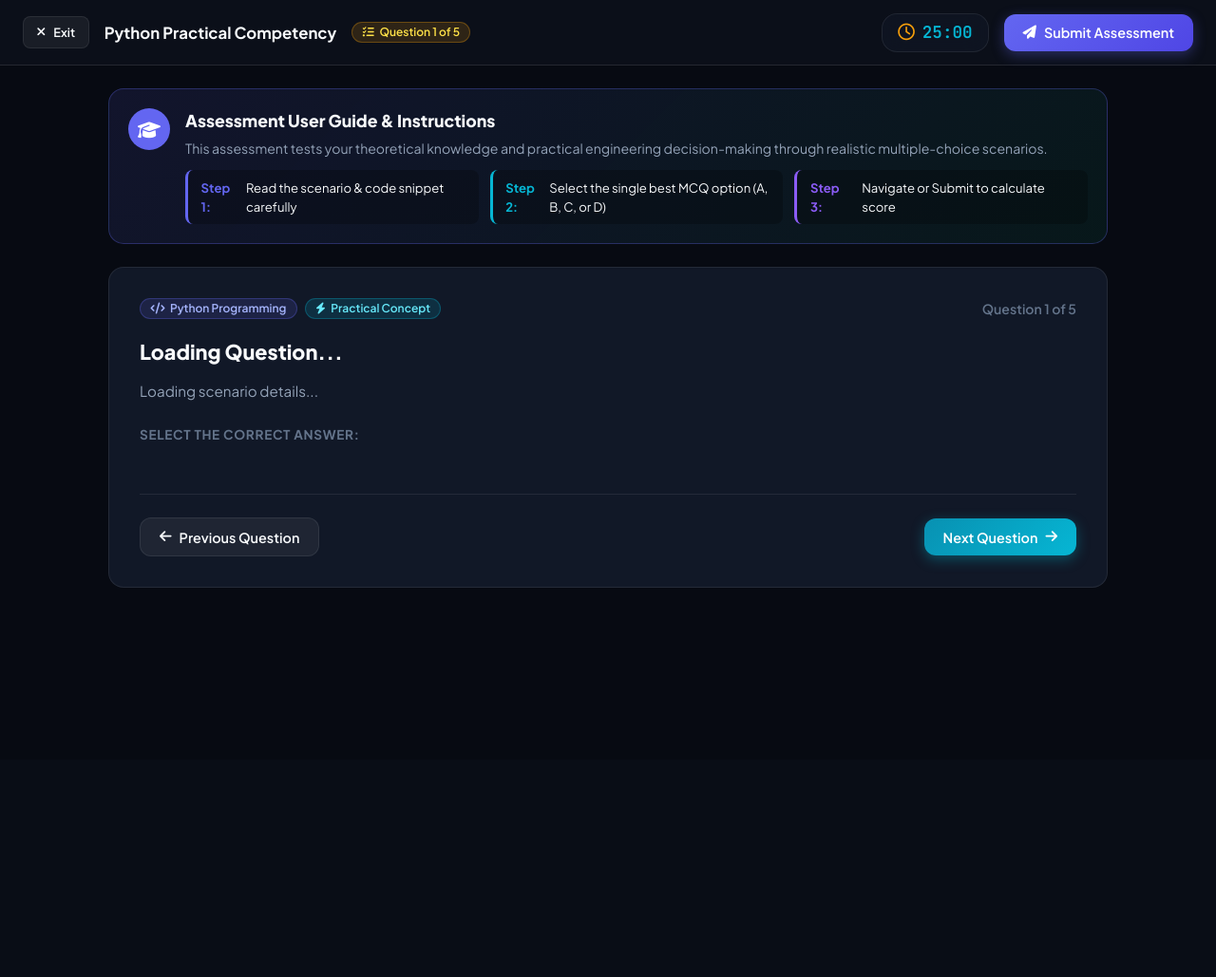
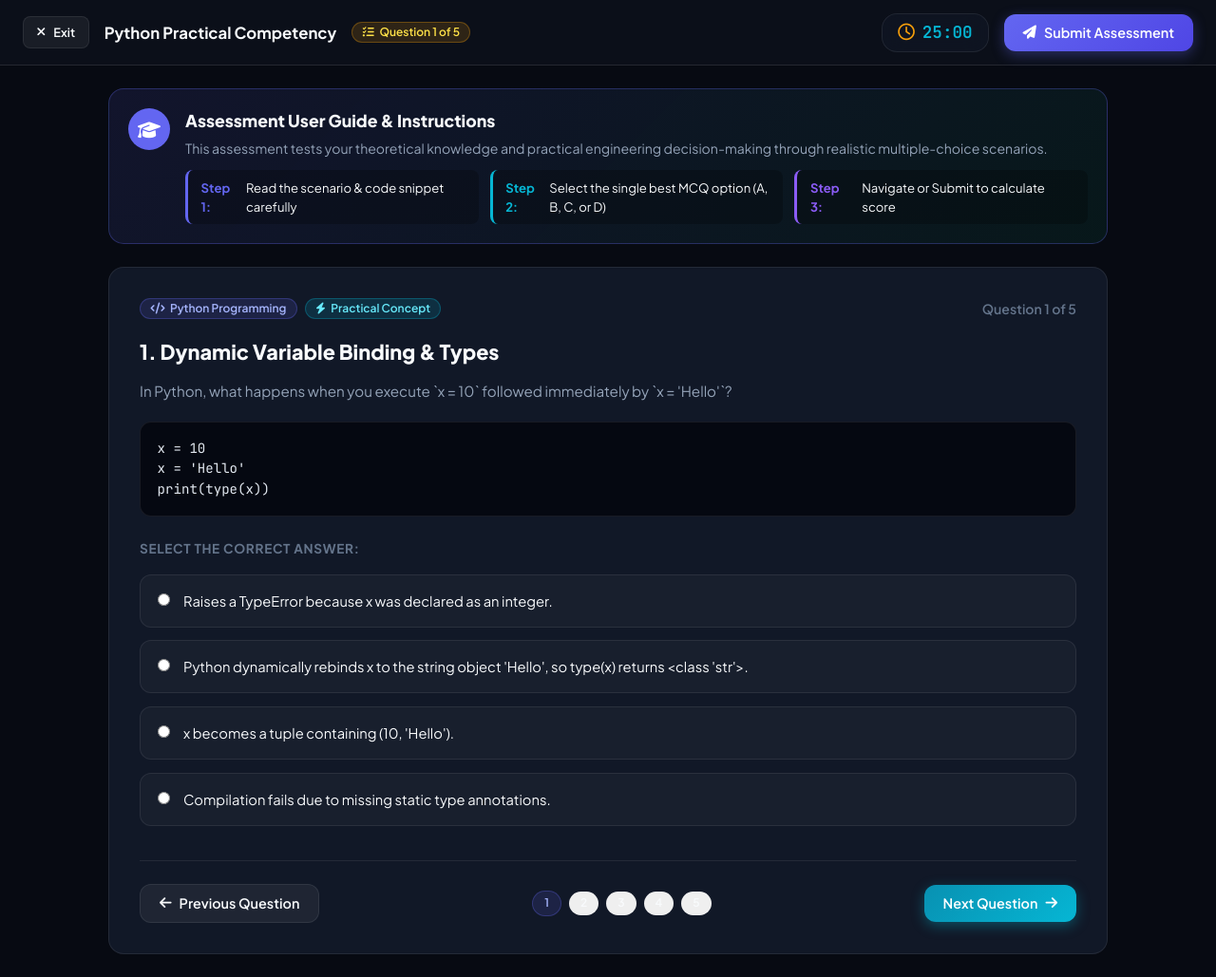
Before and after one commit to muskaansharma-2006/SkillSync, a plain HTML site: page assessment.html in a window 1280 px wide. Shown: the whole page at 95% size. Before the commit the page ends 800 px from the top, so only its background shows below. Drawn offline with Linux system fonts and the light colour scheme.

Commit message:
Pre-render Question 1 and add zero-latency inline initializer in assessment.html

```diff
--- a/assessment.html
+++ b/assessment.html
@@ -80,20 +80,20 @@
             <span id="mcqDifficultyBadge" class="badge badge-cyan"><i class="fa-solid fa-bolt"></i> Practical Concept</span>
           </div>
           <span id="mcqQuestionNumber" style="font-size: 0.88rem; color: var(--text-dim); font-weight: 600;">Question 1 of 5</span>
-        </div>
-
-        <!-- Question Title -->
+        </div>        <!-- Question Title -->
         <h2 id="mcqQuestionTitle" style="font-size: 1.35rem; font-weight: 800; color: var(--text-main); margin-bottom: 0.75rem; line-height: 1.4;">
-          Loading Question...
+          1. Dynamic Variable Binding & Types
         </h2>
 
         <!-- Question Scenario Description -->
         <p id="mcqQuestionDescription" style="font-size: 0.95rem; color: var(--text-muted); line-height: 1.65; margin-bottom: 1.25rem;">
-          Loading scenario details...
+          In Python, what happens when you execute `x = 10` followed immediately by `x = 'Hello'`?
         </p>
 
         <!-- Optional Code Snippet Block -->
-        <div id="mcqCodeSnippet" style="display: none; background: #050811; border: 1px solid var(--border-color); border-radius: var(--radius-md); padding: 1.1rem; font-family: var(--font-code); font-size: 0.88rem; color: #e2e8f0; margin-bottom: 1.5rem; white-space: pre-wrap; overflow-x: auto; line-height: 1.5;"></div>
+        <div id="mcqCodeSnippet" style="background: #050811; border: 1px solid var(--border-color); border-radius: var(--radius-md); padding: 1.1rem; font-family: var(--font-code); font-size: 0.88rem; color: #e2e8f0; margin-bottom: 1.5rem; white-space: pre-wrap; overflow-x: auto; line-height: 1.5;">x = 10
+x = 'Hello'
+print(type(x))</div>
 
         <!-- Choices Options Container -->
         <div style="margin-top: 1.5rem;">
@@ -101,7 +101,22 @@
             Select the Correct Answer:
           </h4>
           <div id="mcqOptionsContainer" style="display: flex; flex-direction: column; gap: 0.85rem;">
-            <!-- Options populated dynamically -->
+            <label class="mcq-option-label" style="display: flex; align-items: flex-start; gap: 0.85rem; padding: 1rem 1.15rem; background: rgba(255,255,255,0.03); border: 1px solid var(--border-color); border-radius: var(--radius-md); cursor: pointer; transition: all 0.2s ease;">
+              <input type="radio" name="mcqOption" value="0" style="margin-top: 0.2rem;">
+              <span style="font-size: 0.92rem; color: var(--text-main); line-height: 1.5;">Raises a TypeError because x was declared as an integer.</span>
+            </label>
+            <label class="mcq-option-label" style="display: flex; align-items: flex-start; gap: 0.85rem; padding: 1rem 1.15rem; background: rgba(255,255,255,0.03); border: 1px solid var(--border-color); border-radius: var(--radius-md); cursor: pointer; transition: all 0.2s ease;">
+              <input type="radio" name="mcqOption" value="1" style="margin-top: 0.2rem;">
+              <span style="font-size: 0.92rem; color: var(--text-main); line-height: 1.5;">Python dynamically rebinds x to the string object 'Hello', so type(x) returns &lt;class 'str'&gt;.</span>
+            </label>
+            <label class="mcq-option-label" style="display: flex; align-items: flex-start; gap: 0.85rem; padding: 1rem 1.15rem; background: rgba(255,255,255,0.03); border: 1px solid var(--border-color); border-radius: var(--radius-md); cursor: pointer; transition: all 0.2s ease;">
+              <input type="radio" name="mcqOption" value="2" style="margin-top: 0.2rem;">
+              <span style="font-size: 0.92rem; color: var(--text-main); line-height: 1.5;">x becomes a tuple containing (10, 'Hello').</span>
+            </label>
+            <label class="mcq-option-label" style="display: flex; align-items: flex-start; gap: 0.85rem; padding: 1rem 1.15rem; background: rgba(255,255,255,0.03); border: 1px solid var(--border-color); border-radius: var(--radius-md); cursor: pointer; transition: all 0.2s ease;">
+              <input type="radio" name="mcqOption" value="3" style="margin-top: 0.2rem;">
+              <span style="font-size: 0.92rem; color: var(--text-main); line-height: 1.5;">Compilation fails due to missing static type annotations.</span>
+            </label>
           </div>
         </div>
 
@@ -113,7 +128,11 @@
 
           <!-- Question Pills Nav -->
           <div id="questionNavPills" style="display: flex; align-items: center; gap: 0.5rem; flex-wrap: wrap;">
-            <!-- Dynamic Pills 1, 2, 3, 4, 5 -->
+            <button class="badge badge-primary" style="padding: 0.4rem 0.75rem;">1</button>
+            <button class="badge badge-secondary" style="padding: 0.4rem 0.75rem;">2</button>
+            <button class="badge badge-secondary" style="padding: 0.4rem 0.75rem;">3</button>
+            <button class="badge badge-secondary" style="padding: 0.4rem 0.75rem;">4</button>
+            <button class="badge badge-secondary" style="padding: 0.4rem 0.75rem;">5</button>
           </div>
 
           <button id="nextQuestionBtn" class="btn btn-cyan">
@@ -124,7 +143,6 @@
       </div>
 
     </main>
-
   </div>
 
   <!-- AI Evaluation Loading Modal Overlay -->
@@ -140,8 +158,13 @@
     </div>
   </div>
 
-  <script src="config.js?v=20260921-999"></script>
-  <script src="script.js?v=20260921-999"></script>
+  <script src="config.js?v=20260921-9999"></script>
+  <script src="script.js?v=20260921-9999"></script>
   <script src="intro.js?v=20260914-1"></script>
+  <script>
+    if (typeof initPracticalAssessmentSimulation === 'function') {
+      initPracticalAssessmentSimulation();
+    }
+  </script>
 </body>
 </html>
```
